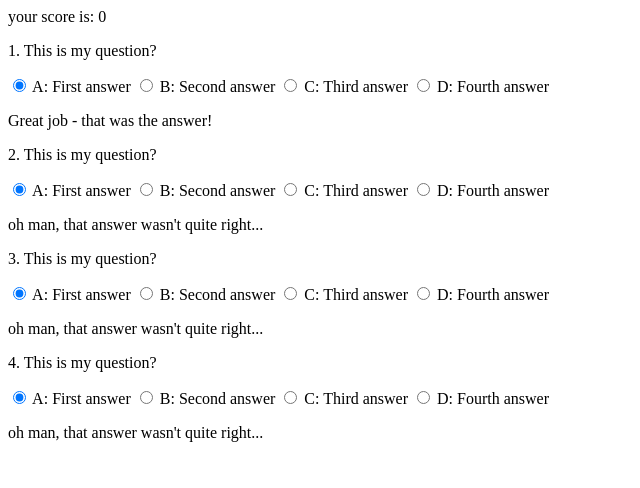
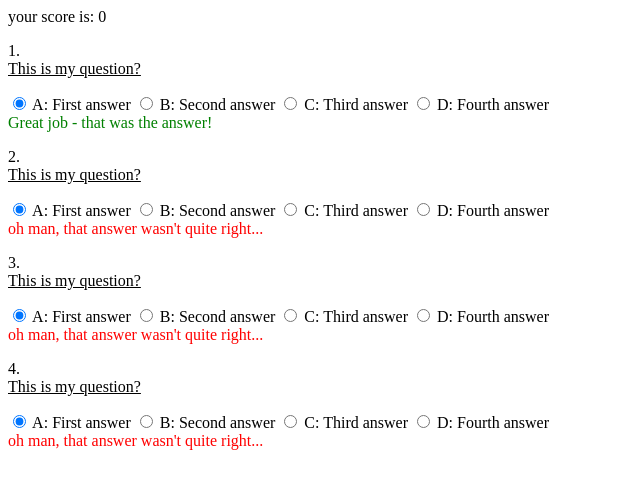
Before and after one commit to Natalie336/ptc-20223, a SvelteKit app: page / in a window 1280 px wide. Shown: the top 488 px of the page, without its empty margins (0-640 px from the left). Built offline with nearby package versions, Linux system fonts and the light colour scheme.

Commit message:
styles saturday

```diff
--- a/src/components/answer.svelte
+++ b/src/components/answer.svelte
@@ -3,7 +3,14 @@
 </script>
 
 {#if answer}
-	<p>Great job - that was the answer!</p>
+
+<div style="color: green;">
+		Great job - that was the answer!
+</div>
+
 {:else}
-	<p>oh man, that answer wasn't quite right...</p>
+
+	<div style="color: red;">
+		oh man, that answer wasn't quite right...
+	</div>
 {/if}
--- a/src/routes/+page.svelte
+++ b/src/routes/+page.svelte
@@ -16,7 +16,9 @@ import Score from "../components/score.svelte";
 	answer4="Fourth answer"
 	answer="a"
 	>
+<div style="text-decoration: underline">
 	This is my question?
+</div>
 </Question>
 
 <Question
@@ -27,7 +29,9 @@ import Score from "../components/score.svelte";
 	answer4="Fourth answer"
 	answer="b"
 	>
+	<div style="text-decoration: underline">
 	This is my question?
+	</div>
 </Question>
 
 <Question
@@ -38,7 +42,9 @@ import Score from "../components/score.svelte";
 	answer4="Fourth answer"
 	answer="c"
 	>
+	<div style="text-decoration: underline">
 	This is my question?
+	</div>
 </Question>
 
 <Question
@@ -49,5 +55,7 @@ import Score from "../components/score.svelte";
 	answer4="Fourth answer"
 	answer="d"
 	>
+	<div style="text-decoration: underline">
 	This is my question?
+	</div>
 </Question>
```
